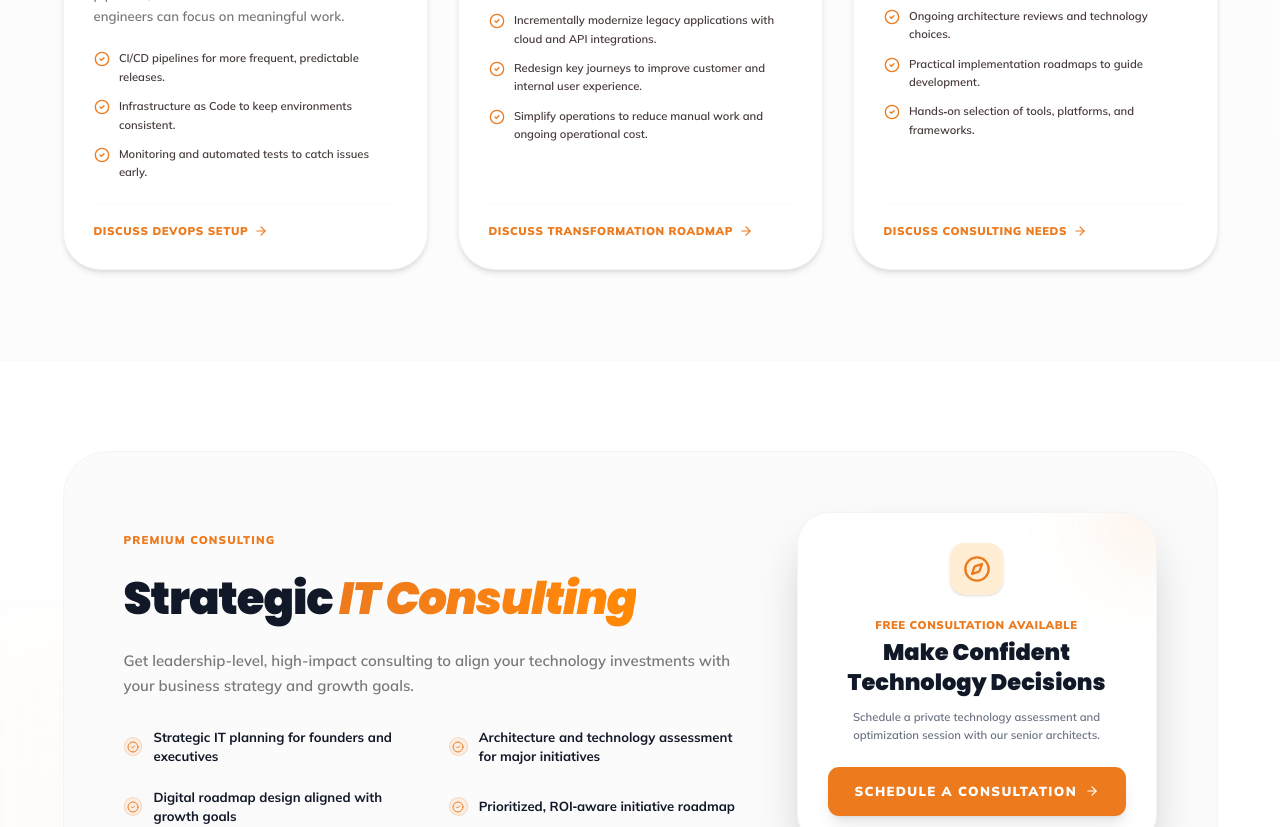
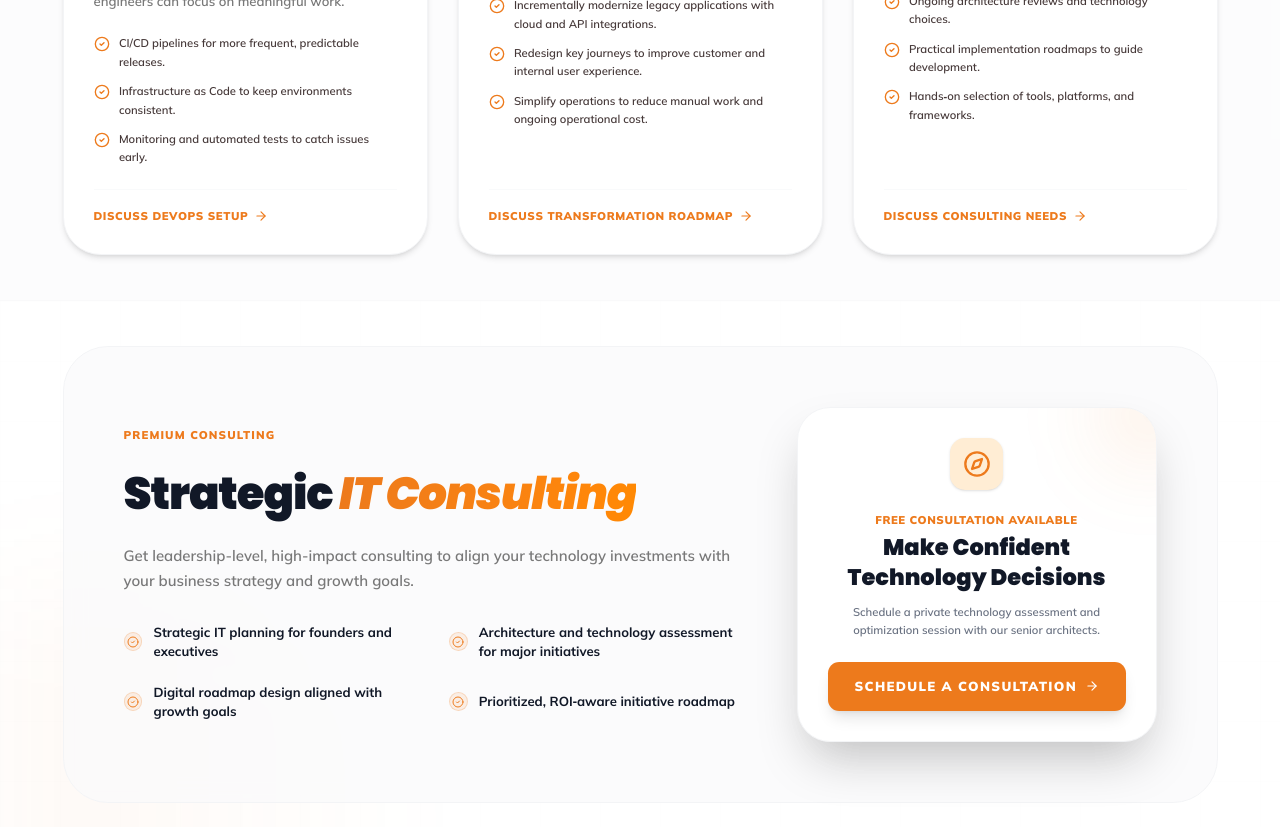
Before and after one commit to Vivantify/Vivantify, a React (Vite) app: page /services in a window 1280 px wide. Shown: the part 2148-2975 px from the top of the page. Built offline with nearby package versions, Linux system fonts and the light colour scheme.

Commit message:
Reduce vertical padding spacing around services list and consulting highlight sections on ServicesPage.jsx

```diff
--- a/src/pages/ServicesPage.jsx
+++ b/src/pages/ServicesPage.jsx
@@ -192,7 +192,7 @@ const ServicesPage = () => {
       </section>
 
       {/* Category Tabs & Grid */}
-      <section className="py-24 bg-gray-50/50">
+      <section className="pt-20 pb-12 bg-gray-50/50">
         <div className="container mx-auto px-6">
 
           {/* Filter Bar */}
@@ -261,7 +261,7 @@ const ServicesPage = () => {
       </section>
 
       {/* Strategic IT Consulting Highlight Component */}
-      <section className="py-24 bg-white relative overflow-hidden border-t border-gray-100/50">
+      <section className="pt-12 pb-20 bg-white relative overflow-hidden border-t border-gray-100/50">
         {/* Decorative subtle grid */}
         <div className="absolute inset-0 bg-[linear-gradient(to_right,#00000001_1px,transparent_1px),linear-gradient(to_bottom,#00000001_1px,transparent_1px)] bg-[size:4rem_4rem] pointer-events-none"></div>
         <div className="absolute top-1/2 left-0 w-1/3 h-full bg-gradient-to-r from-primary/5 to-transparent rounded-r-full blur-3xl -z-0"></div>
```
